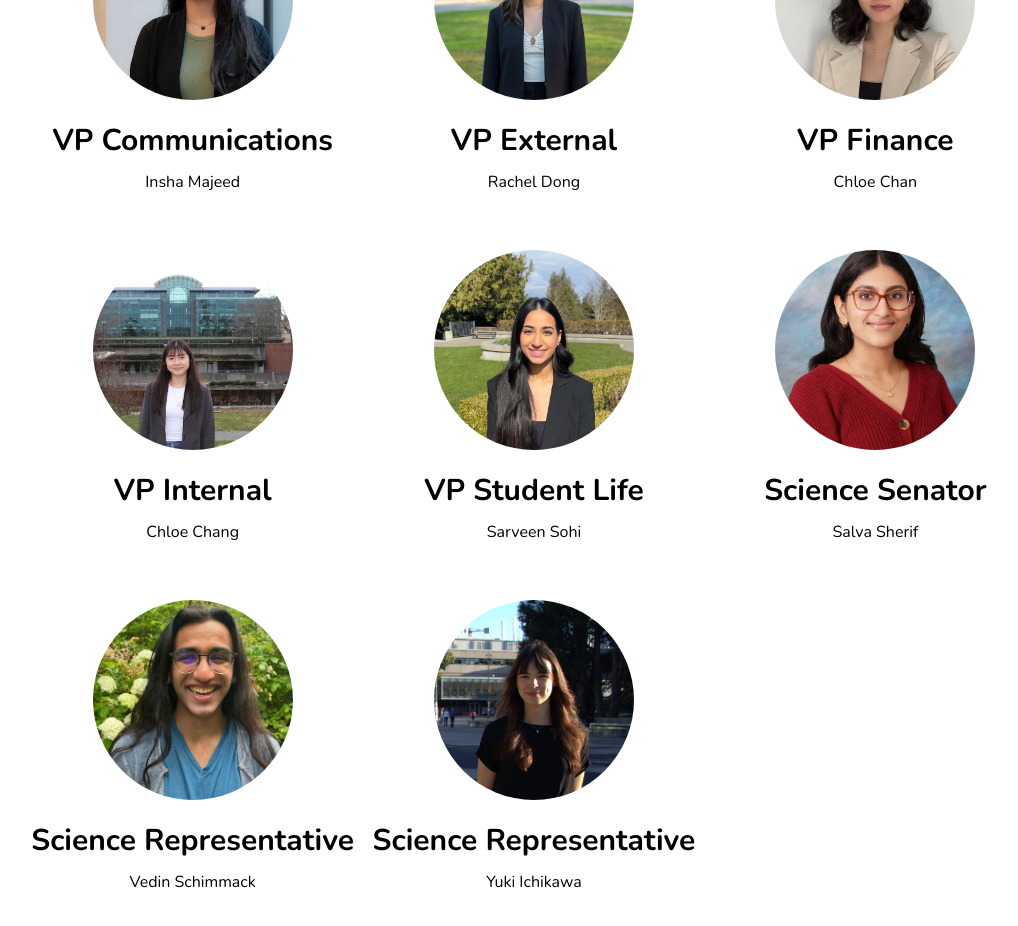
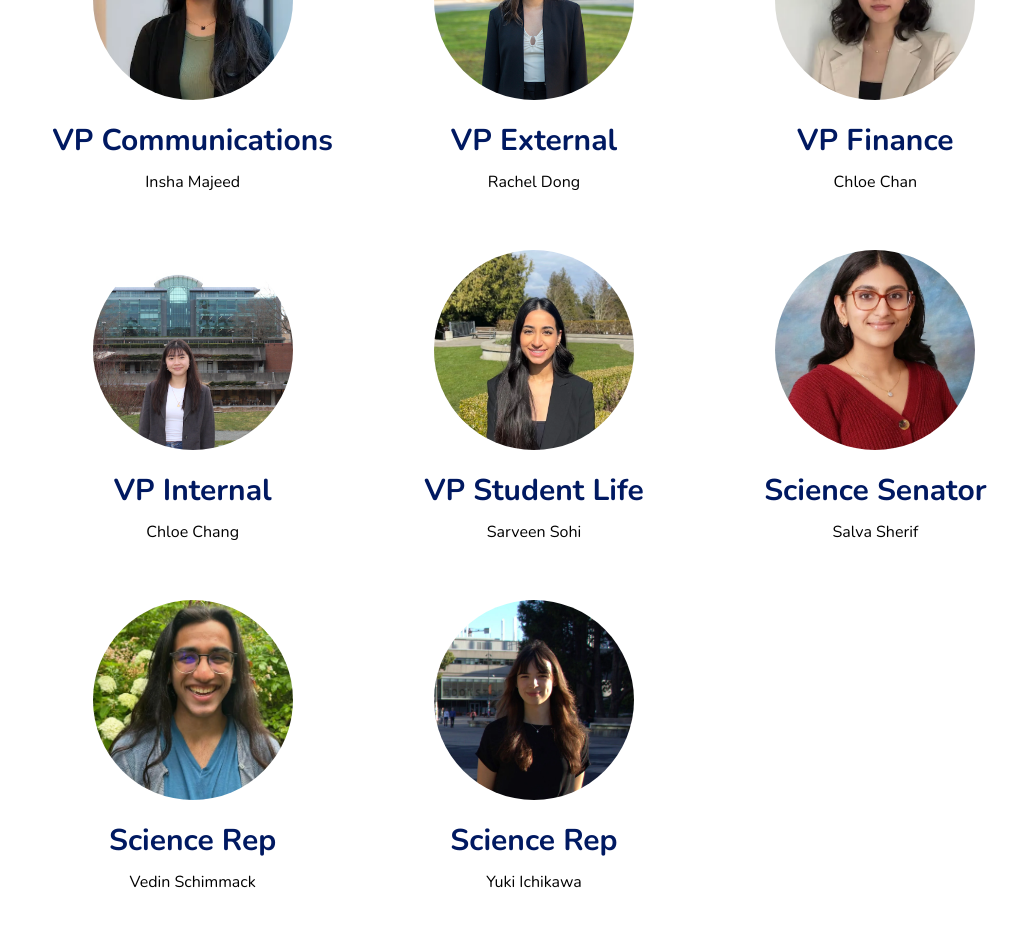
Before and after one commit to Science-Undergraduate-Society/www, a Next.js app: page /aboutUs/executives in a window 1280 px wide. Shown: the part 860-1786 px from the top of the page, without its empty margins (106-1124 px from the left). Built offline with nearby package versions, Linux system fonts and the light colour scheme; a web font is replaced by a local one.

Commit message:
change colour of meet the execs

```diff
--- a/src/pages/aboutUs/executives.js
+++ b/src/pages/aboutUs/executives.js
@@ -46,7 +46,6 @@ const Header = styled.div`
 
 const SubHeader = styled.div`
   font-size: 20px;
-  color: #001961;
   width: 60%;
 
   @media only screen and (max-width: 768px) {
@@ -92,6 +91,7 @@ const ExecutiveTextContainer = styled.div`
 const ExecutiveTitle = styled.div`
   font-size: 30px;
   font-weight: bold;
+  color: #001961;
 `;
 
 const ExecutiveName = styled.div`
--- a/src/utility/electedExecutives.js
+++ b/src/utility/electedExecutives.js
@@ -96,7 +96,7 @@ export const executiveInfo = [
   },
   {
     name: "Vedin Schimmack",
-    role: "Science Representative",
+    role: "Science Rep",
     imagePath: "/images/executive-images/Vedin-Schimmack.webp",
     description: `Hi, my name is Vedin (any/all)! I’m a 3rd year Combined Major in Computer Science and Biology student who’s also doing Science Co-op. Currently, I’m one of the Science Representatives to AMS Council as well as a coordinator and treasurer for Climate Justice UBC. I have a history and strong passion for environmental and social justice advocacy and am hoping to improve sustainability in the AMS.
     \nFeel free to message me anytime at vedinrs.ubc@gmail.com or on instagram at vedin4ams about any ideas you may have for SUS or the AMS or any questions (especially ones on how to get involved)!
@@ -106,7 +106,7 @@ export const executiveInfo = [
   },
   {
     name: "Yuki Ichikawa",
-    role: "Science Representative",
+    role: "Science Rep",
     imagePath: "/images/executive-images/Yuki-Ichikawa.webp",
     description: `Hi UBC Science! My name is Yuki Ichikawa (she/her) and I’m in my 4th year in the Cellular, Anatomical and Physiological Sciences. I am excited and honoured to be serving as one of the AMS representatives for the 2024/2025 year!
     \nAs an AMS representative it is my primary responsibility to actively advocate and work for all science students on AMS council and committees. AMS council is the highest decision making body in the AMS. It is crucial that our diverse experiences and needs are reflected in all the decisions that the AMS makes, how our student fees are spent, and how these decisions might impact our time at UBC. As such, I would love to hear from you! Whether it’s questions about how the AMS works, ideas and opinions you think are underrepresented at the AMS, or concerns around specific decisions being made, you can reach myself and the other AMS representatives at amsrep@sus.ubc.ca.
```
